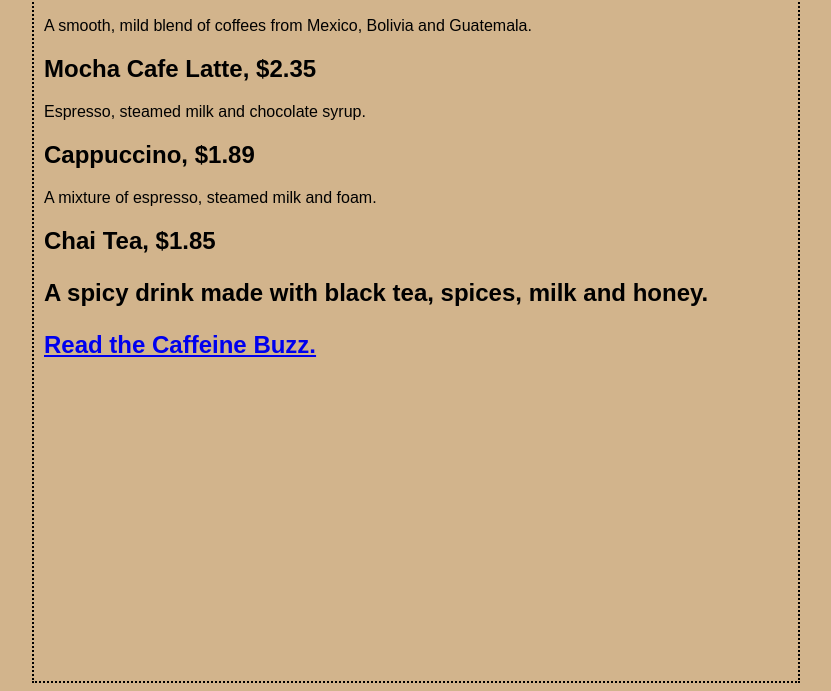
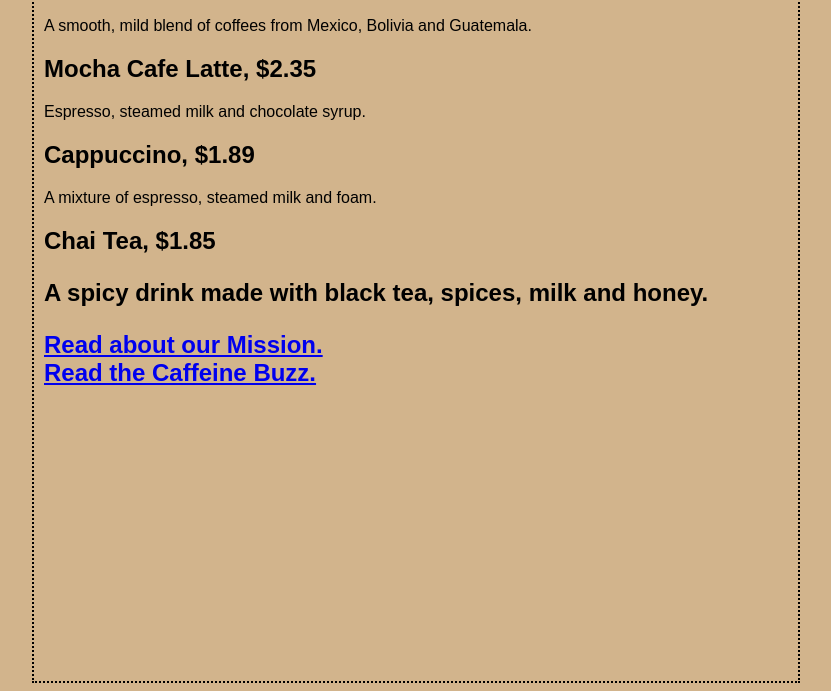
Before and after one commit to YYQXZYX/qx, a plain HTML site: page index.html in a window 1280 px wide. Shown: the part 109-800 px from the top of the page, without its empty margins (224-1055 px from the left). Drawn offline with Linux system fonts and the light colour scheme.

Commit message:
Update index.html

```diff
--- a/index.html
+++ b/index.html
@@ -24,7 +24,7 @@ font-family:sans-serif;}
 <p>A spicy drink made with black tea, spices, milk and honey.
 </p>
 <p>
-<a href="mission.html>
+<a href="mission.html">
 Read about our Mission. </a><br>
 <a href="http://wickedlysmart.com/buzz">Read the Caffeine Buzz.</a>
 </p>
```
